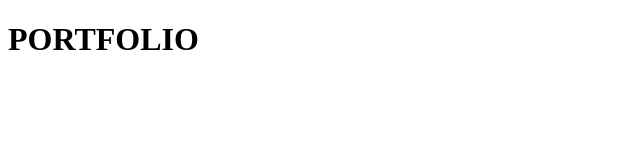
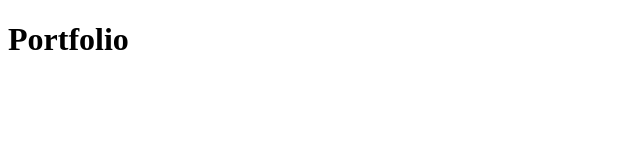
Before and after one commit to mattiaceccacci/sito, a plain HTML site: page index.html in a window 1280 px wide. Shown: the whole page, without its empty margins (0-640 px from the left). Drawn offline with Linux system fonts and the light colour scheme.

Commit message:
modifiche

```diff
--- a/index.html
+++ b/index.html
@@ -1,10 +1,7 @@
 <!DOCTYPE html>
-<html lang="it">
+<html>
     <head>
-
+        <h1>Portfolio</h1>
     </head>
-    <body>
-        <h1 class="center"> PORTFOLIO </h1>
-
-    </body>
+    <body> </body>
 </html>
```
